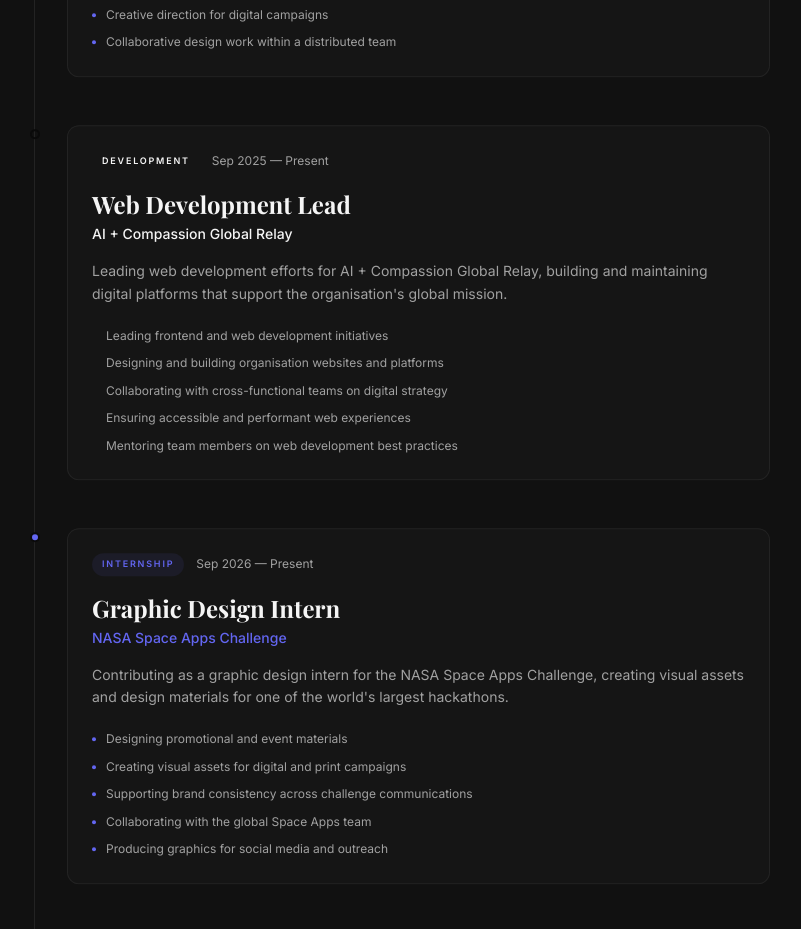
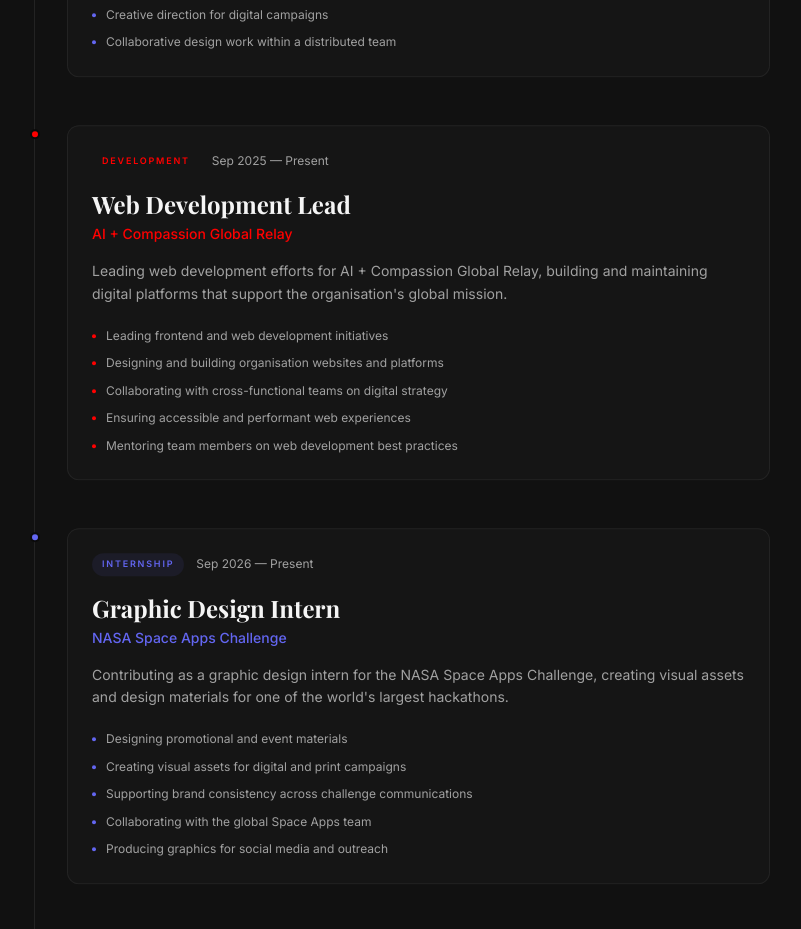
Before and after one commit to aaronrthomas/portfolio-for-all, a React (Vite) app: page / in a window 1280 px wide. Shown: the part 10920-11849 px from the top of the page, without its empty margins (470-1271 px from the left). Built offline with nearby package versions, Linux system fonts and the light colour scheme; a web font is replaced by a local one.

Commit message:
feat: add Experience section component with animated timeline layout

```diff
--- a/src/sections/Experience.tsx
+++ b/src/sections/Experience.tsx
@@ -6,6 +6,7 @@
   leadership: '#1DBF73',
   internship: '#6366f1',
   freelance: '#f59e0b',
+  development: '#ff0000ff',
   'full-time': '#3b82f6',
 }
 
```
